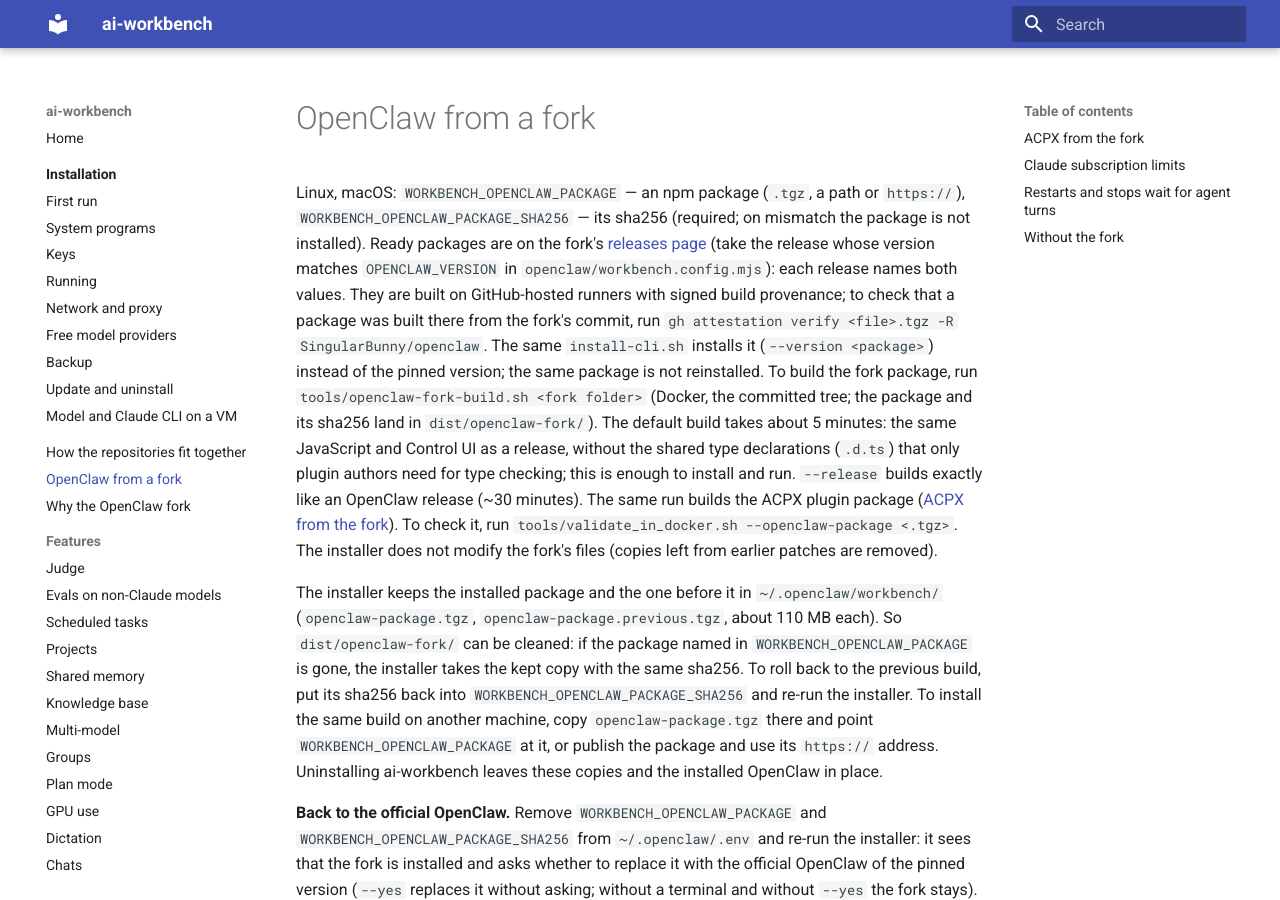
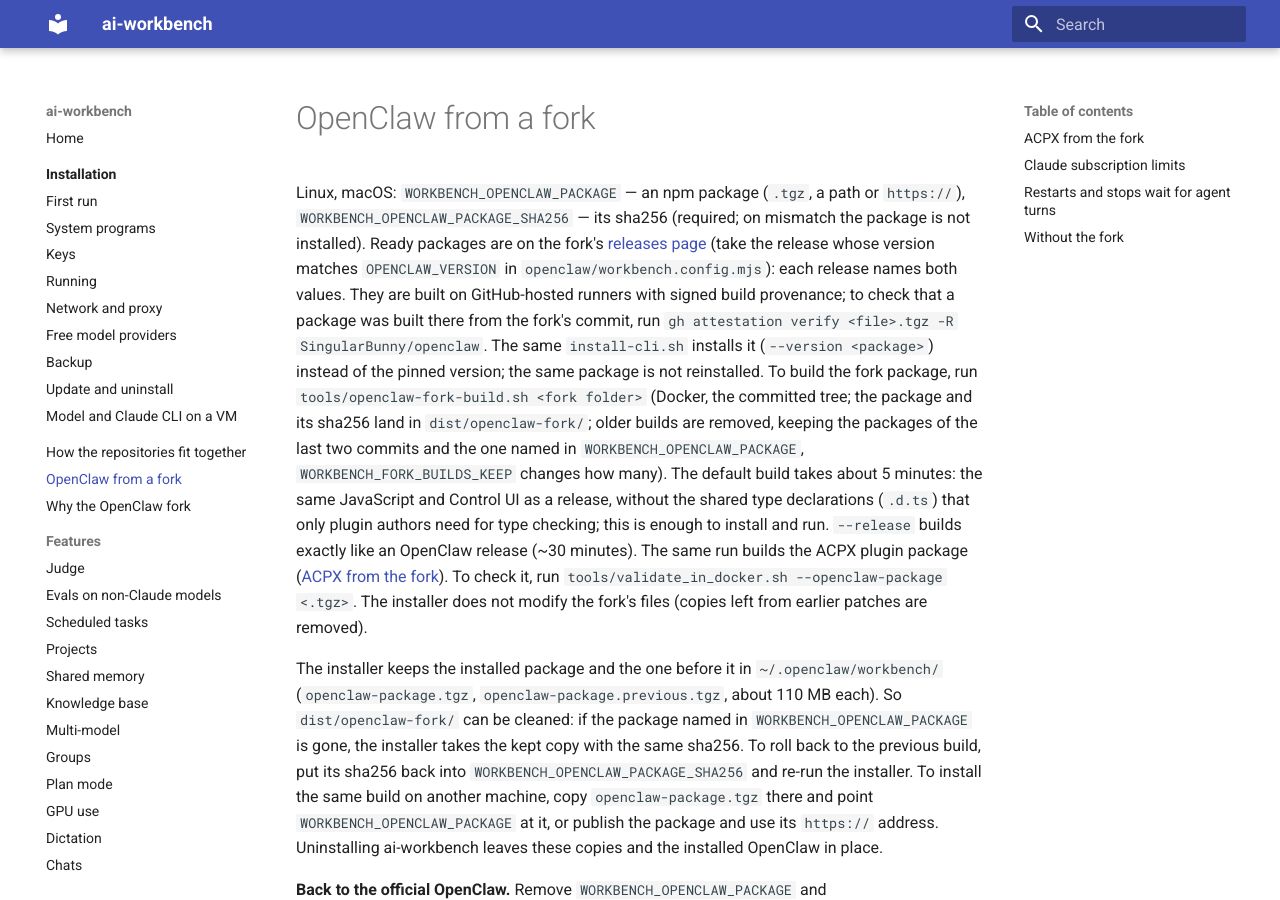
Before and after one commit to SingularBunny/ai-workbench, an MkDocs documentation site: the page built from docs/openclaw-fork.md, in a window 1280 px wide and 900 px high. Built offline with MkDocs 1.6.1 and Material for MkDocs 9.7.7, drawn with Linux system fonts in a browser that asks for light colours.

Commit message:
Fork build keeps the packages of the last two commits and the installed one, removes older builds

```diff
--- a/docs/openclaw-fork.md
+++ b/docs/openclaw-fork.md
@@ -8,7 +8,8 @@ are built on GitHub-hosted runners with signed build provenance; to check that a
 from the fork's commit, run `gh attestation verify <file>.tgz -R SingularBunny/openclaw`. The same `install-cli.sh` installs it (`--version <package>`) instead of the pinned
 version; the same package is not reinstalled. To build the fork package, run
 `tools/openclaw-fork-build.sh <fork folder>` (Docker, the committed tree; the package and its sha256
-land in `dist/openclaw-fork/`). The default build takes about 5 minutes: the same JavaScript and Control UI
+land in `dist/openclaw-fork/`; older builds are removed, keeping the packages of the last two commits and the
+one named in `WORKBENCH_OPENCLAW_PACKAGE`, `WORKBENCH_FORK_BUILDS_KEEP` changes how many). The default build takes about 5 minutes: the same JavaScript and Control UI
 as a release, without the shared type declarations (`.d.ts`) that only plugin authors need for type
 checking; this is enough to install and run. `--release` builds exactly like an OpenClaw release (~30
 minutes). The same run builds the ACPX plugin package ([ACPX from the fork](#acpx-from-the-fork)). To check it,
```
Also changed, not shown: docs/reference/env.md (+1 -0 lines), 2 other files.
